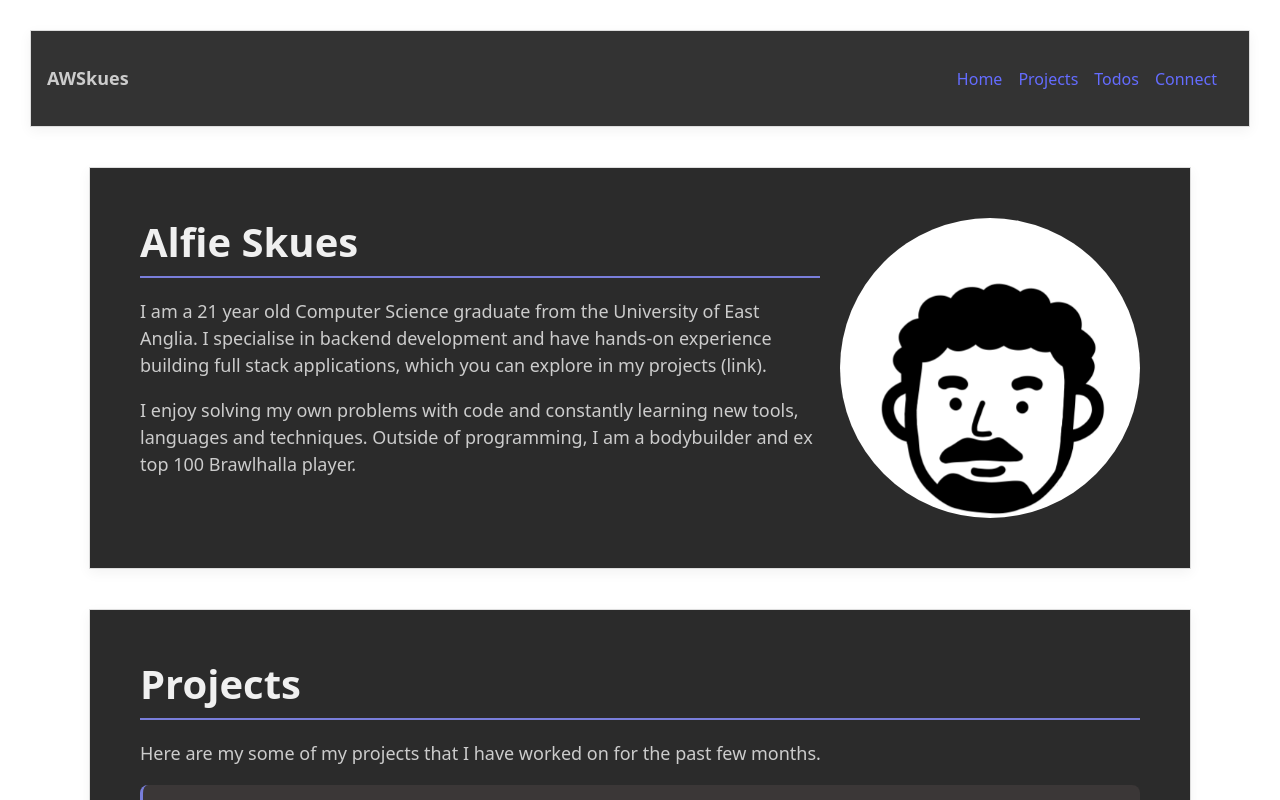
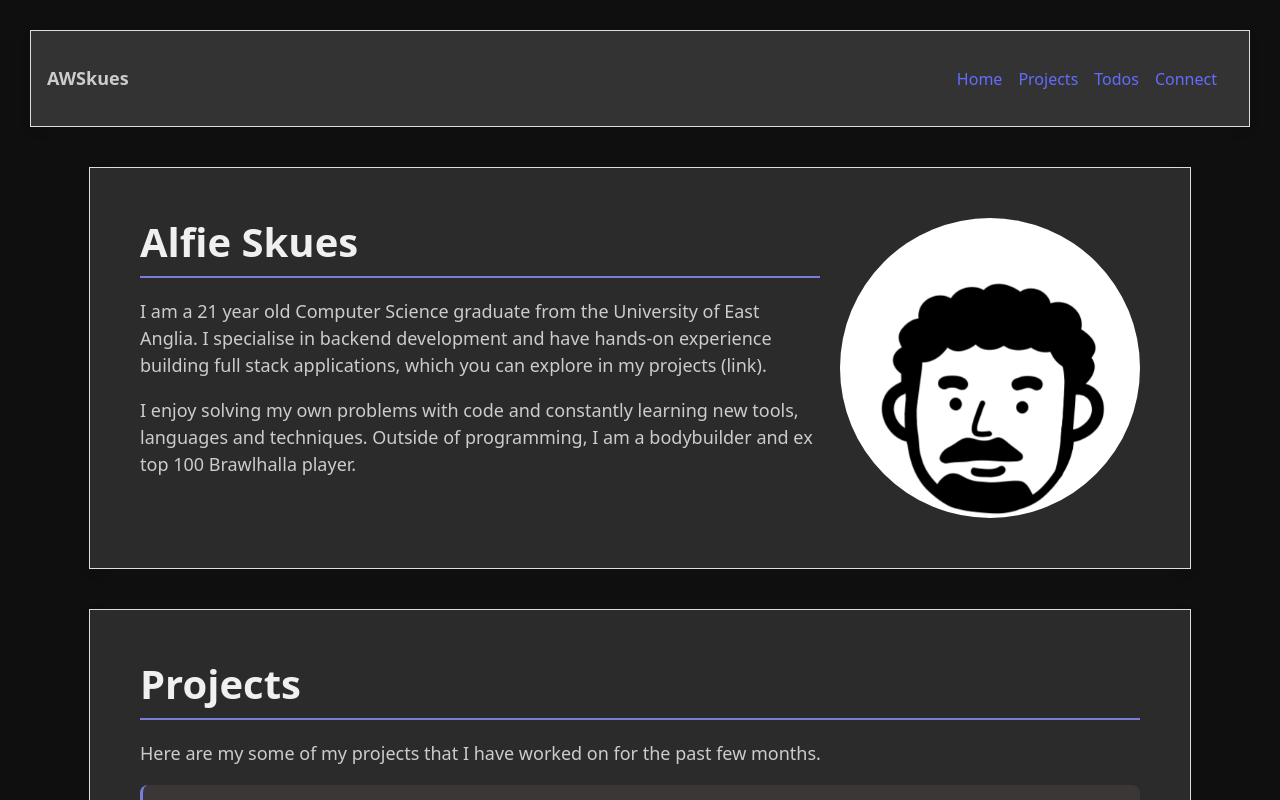
Before and after one commit to Skues/Portfolio, a React (Vite) app in the folder my-react-app/: page / in a window 1280 px wide. Shown: the top 800 px of the page. Built offline with nearby package versions, Linux system fonts and the light colour scheme.

Commit message:
Removed the light mode for now

```diff
--- a/my-react-app/src/index.css
+++ b/my-react-app/src/index.css
@@ -48,19 +48,3 @@ h1 {
     line-height: 1.2;
     color: #f0f0f0;
 }
-
-
-@media (prefers-color-scheme: light) {
-    :root {
-        color: #213547;
-        background-color: #ffffff;
-    }
-
-    a:hover {
-        color: #747bff;
-    }
-
-    button {
-        background-color: #f9f9f9;
-    }
-}
```
